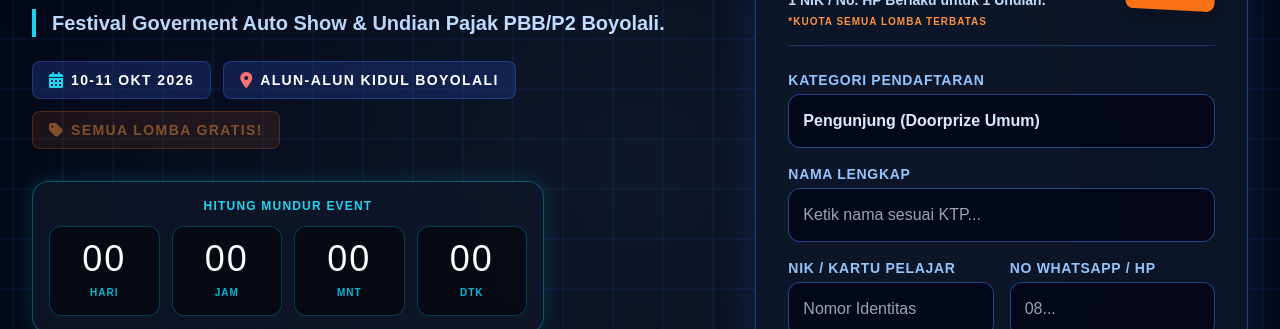
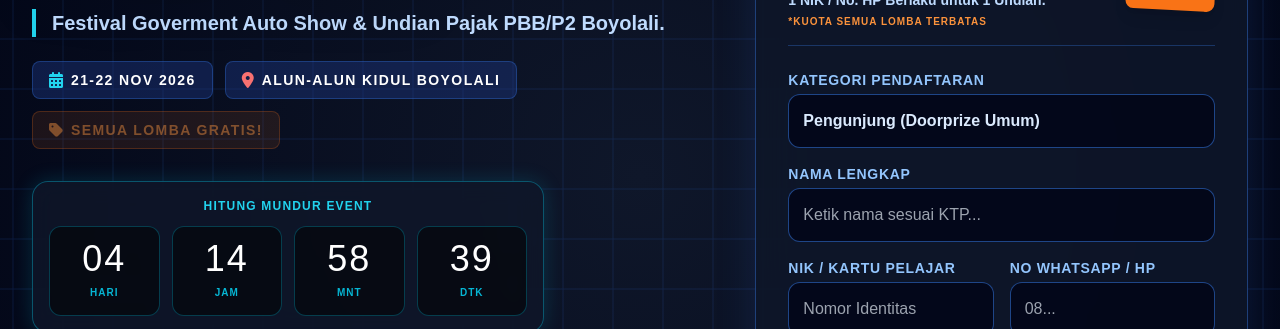
Before and after one commit to nodamembandel-prog/anargya-web, a plain HTML site: page fgas/index.html in a window 1280 px wide. Shown: the part 224-553 px from the top of the page. Drawn offline with nearby package versions, Linux system fonts and the light colour scheme.

Commit message:
Update index.html

```diff
--- a/fgas/index.html
+++ b/fgas/index.html
@@ -84,7 +84,7 @@
             <p class="text-xl text-blue-200 mb-6 border-l-4 border-cyan-400 pl-4 font-semibold">Festival Goverment Auto Show & Undian Pajak PBB/P2 Boyolali.</p>
 
             <div class="flex flex-wrap gap-3 mb-8">
-                <div class="bg-blue-900/40 border border-blue-500/30 px-4 py-2 rounded-lg flex items-center gap-2"><i class="fas fa-calendar-alt text-cyan-400"></i><span class="text-sm font-bold tracking-widest">10-11 OKT 2026</span></div>
+                <div class="bg-blue-900/40 border border-blue-500/30 px-4 py-2 rounded-lg flex items-center gap-2"><i class="fas fa-calendar-alt text-cyan-400"></i><span class="text-sm font-bold tracking-widest">21-22 NOV 2026</span></div>
                 <div class="bg-blue-900/40 border border-blue-500/30 px-4 py-2 rounded-lg flex items-center gap-2"><i class="fas fa-map-marker-alt text-red-400"></i><span class="text-sm font-bold tracking-widest">ALUN-ALUN KIDUL BOYOLALI</span></div>
                 <div class="bg-orange-500/20 border border-orange-500/50 px-4 py-2 rounded-lg flex items-center gap-2 animate-pulse"><i class="fas fa-tag text-orange-400"></i><span class="text-sm font-bold text-orange-400 tracking-widest uppercase">SEMUA LOMBA GRATIS!</span></div>
             </div>
@@ -276,7 +276,7 @@
         const customBg = localStorage.getItem('fgas_bg_image');
         if(customBg) { document.getElementById('dynamic-bg').style.backgroundImage = `url(${customBg})`; }
 
-        const countDownDate = new Date(2026, 9, 10, 8, 0, 0).getTime();
+        const countDownDate = new Date(2026, 10, 21, 8, 0, 0).getTime();
 
         function updateTimer() {
             const now = new Date().getTime();
```
